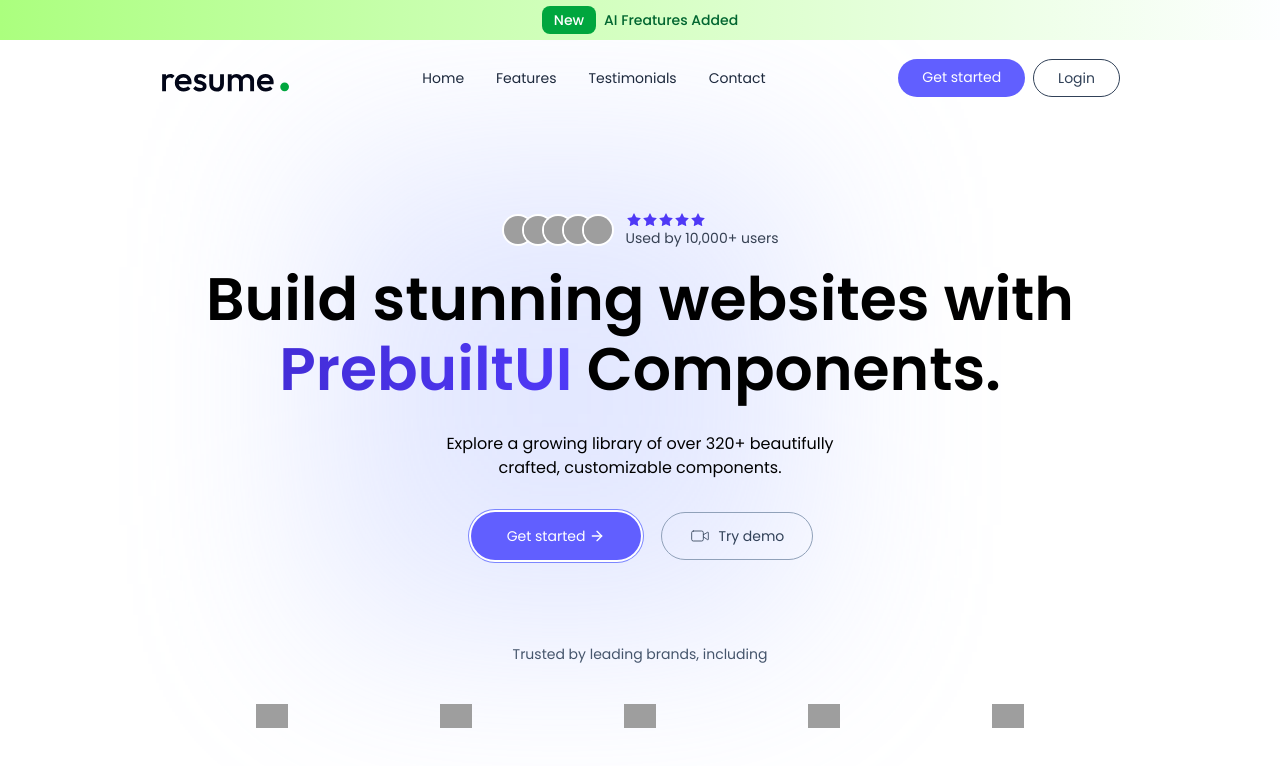
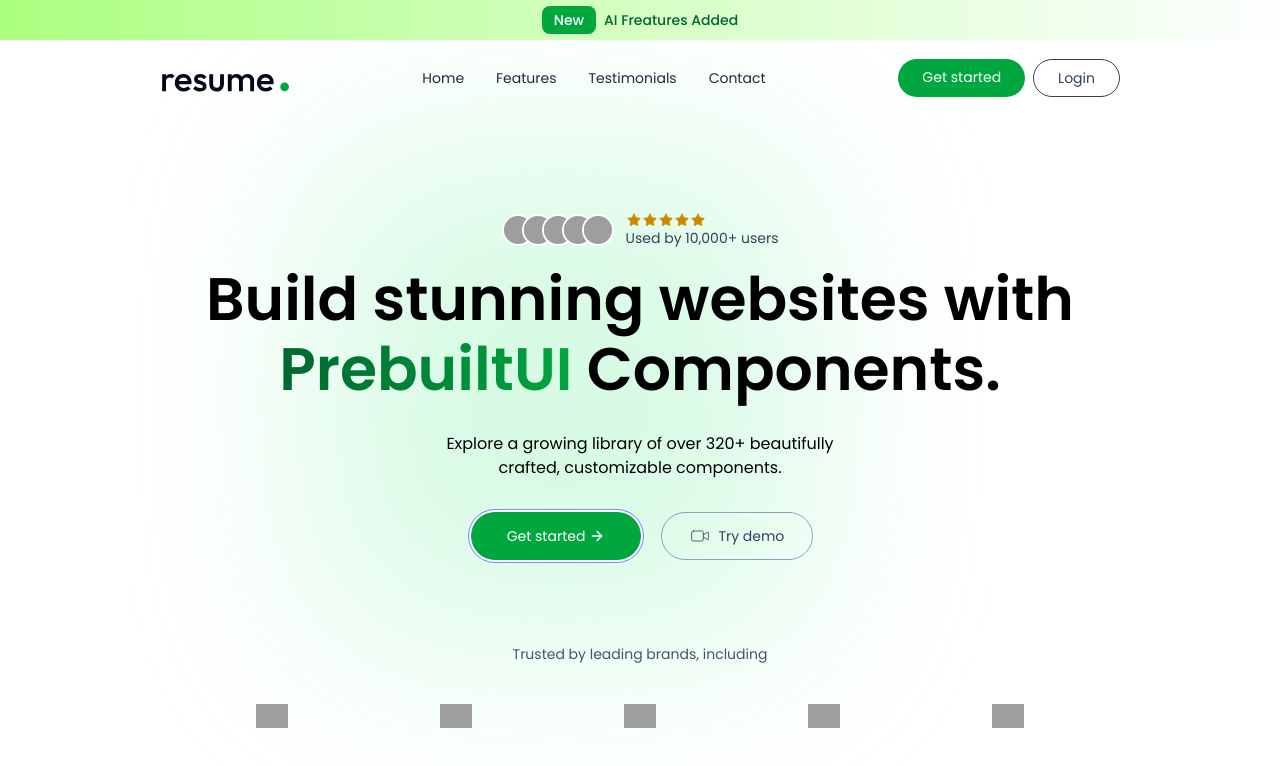
Before and after one commit to AdityaSohal/AI-Resume_Builder, a React (Vite) app in the folder client/: page / in a window 1280 px wide. Shown: the top 766 px of the page. Built offline with nearby package versions, Linux system fonts and the light colour scheme; grey boxes are pictures that could not be loaded.

Commit message:
changing colors of prebuilt components

```diff
--- a/client/src/components/Home/Hero.jsx
+++ b/client/src/components/Home/Hero.jsx
@@ -22,14 +22,14 @@ const Hero = () => {
                     </a>
 
                     <div className="hidden md:flex items-center gap-8 transition duration-500 text-slate-800">
-                        <a href="#" className="hover:text-indigo-600 transition">Home</a>
-                        <a href="#features" className="hover:text-indigo-600 transition">Features</a>
-                        <a href="#testimonials" className="hover:text-indigo-600 transition">Testimonials</a>
-                        <a href="#cta" className="hover:text-indigo-600 transition">Contact</a>
+                        <a href="#" className="hover:text-green-600 transition">Home</a>
+                        <a href="#features" className="hover:text-green-600 transition">Features</a>
+                        <a href="#testimonials" className="hover:text-green-600 transition">Testimonials</a>
+                        <a href="#cta" className="hover:text-green-600 transition">Contact</a>
                     </div>
 
                     <div className="flex gap-2">
-                        <a href="" className="hidden md:block px-6 py-2 bg-indigo-500 hover:bg-indigo-700 active:scale-95 transition-all rounded-full text-white">
+                        <a href="" className="hidden md:block px-6 py-2 bg-green-600 hover:bg-green-800 active:scale-95 transition-all rounded-full text-white">
                             Get started
                         </a>
                         <a href="" className="hidden md:block px-6 py-2 border active:scale-95 hover:bg-slate-50 transition-all rounded-full text-slate-700 hover:text-slate-900">
@@ -50,14 +50,14 @@ const Hero = () => {
                     <a href="/products" className="text-white">Products</a>
                     <a href="/stories" className="text-white">Stories</a>
                     <a href="/pricing" className="text-white">Pricing</a>
-                    <button onClick={() => setMenuOpen(false)} className="active:ring-3 active:ring-white aspect-square w-10 p-1 flex items-center justify-center bg-indigo-600 hover:bg-indigo-700 transition text-white rounded-md">
+                    <button onClick={() => setMenuOpen(false)} className="active:ring-3 active:ring-white aspect-square w-10 p-1 flex items-center justify-center bg-green-600 hover:bg-green-800 transition text-white rounded-md">
                         X
                     </button>
                 </div>
 
                 {/* Hero Section */}
                 <div className="relative flex flex-col items-center justify-center text-sm px-4 md:px-16 lg:px-24 xl:px-40 text-black">
-                    <div className="absolute top-28 xl:top-10 -z-10 left-1/4 w-72 h-72 sm:w-96 sm:h-96 xl:w-[480px] xl:h-[480px] 2xl:w-[528px] 2xl:h-[528px] bg-indigo-300 blur-[100px] opacity-30"></div>
+                    <div className=" absolute top-28 xl:top-10 -z-10 left-1/4 w-72 h-72 sm:w-96 sm:h-96 xl:w-[480px] xl:h-[480px] 2xl:w-[528px] 2xl:h-[528px] bg-green-300 blur-[100px] opacity-30"></div>
 
                     {/* Avatars + Stars */}
                     <div className="flex items-center mt-24">
@@ -72,7 +72,7 @@ const Hero = () => {
                         <div>
                             <div className="flex">
                                 {Array(5).fill(0).map((_, i) => (
-                                    <svg key={i} xmlns="http://www.w3.org/2000/svg" width="16" height="16" viewBox="0 0 24 24" fill="none" stroke="currentColor" strokeWidth="2" strokeLinecap="round" strokeLinejoin="round" className="lucide lucide-star text-transparent fill-indigo-600" aria-hidden="true">
+                                    <svg key={i} xmlns="http://www.w3.org/2000/svg" width="16" height="16" viewBox="0 0 24 24" fill="none" stroke="currentColor" strokeWidth="2" strokeLinecap="round" strokeLinejoin="round" className="lucide lucide-star text-transparent fill-yellow-600" aria-hidden="true">
                                         <path d="M11.525 2.295a.53.53 0 0 1 .95 0l2.31 4.679a2.123 2.123 0 0 0 1.595 1.16l5.166.756a.53.53 0 0 1 .294.904l-3.736 3.638a2.123 2.123 0 0 0-.611 1.878l.882 5.14a.53.53 0 0 1-.771.56l-4.618-2.428a2.122 2.122 0 0 0-1.973 0L6.396 21.01a.53.53 0 0 1-.77-.56l.881-5.139a2.122 2.122 0 0 0-.611-1.879L2.16 9.795a.53.53 0 0 1 .294-.906l5.165-.755a2.122 2.122 0 0 0 1.597-1.16z"></path>
                                     </svg>
                                 ))}
@@ -85,7 +85,7 @@ const Hero = () => {
 
                     {/* Headline + CTA */}
                     <h1 className="text-5xl md:text-6xl font-semibold max-w-5xl text-center mt-4 md:leading-[70px]">
-                        Build stunning websites with <span className="bg-gradient-to-r from-indigo-700 to-indigo-600 bg-clip-text text-transparent whitespace-nowrap">PrebuiltUI</span> Components.
+                        Build stunning websites with <span className="bg-gradient-to-r from-green-800 to-green-600 bg-clip-text text-transparent whitespace-nowrap">PrebuiltUI</span> Components.
                     </h1>
 
                     <p className="max-w-md text-center text-base my-7">
@@ -94,7 +94,7 @@ const Hero = () => {
 
                     {/* CTA Buttons */}
                     <div className="flex items-center gap-4">
-                        <a href='/' className="bg-indigo-500 hover:bg-indigo-600 text-white rounded-full px-9 h-12 m-1 ring-offset-2 ring-1 ring-indigo-400 flex items-center transition-colors">
+                        <a href='/' className="bg-green-600 hover:bg-green-800 text-white rounded-full px-9 h-12 m-1 ring-offset-2 ring-1 ring-indigo-400 flex items-center transition-colors">
                             Get started
                             <svg xmlns="http://www.w3.org/2000/svg" width="24" height="24" viewBox="0 0 24 24" fill="none" stroke="currentColor" strokeWidth="2" strokeLinecap="round" strokeLinejoin="round" className="lucide lucide-arrow-right ml-1 w-4 h-4" aria-hidden="true">
                                 <path d="M5 12h14"></path>
```
